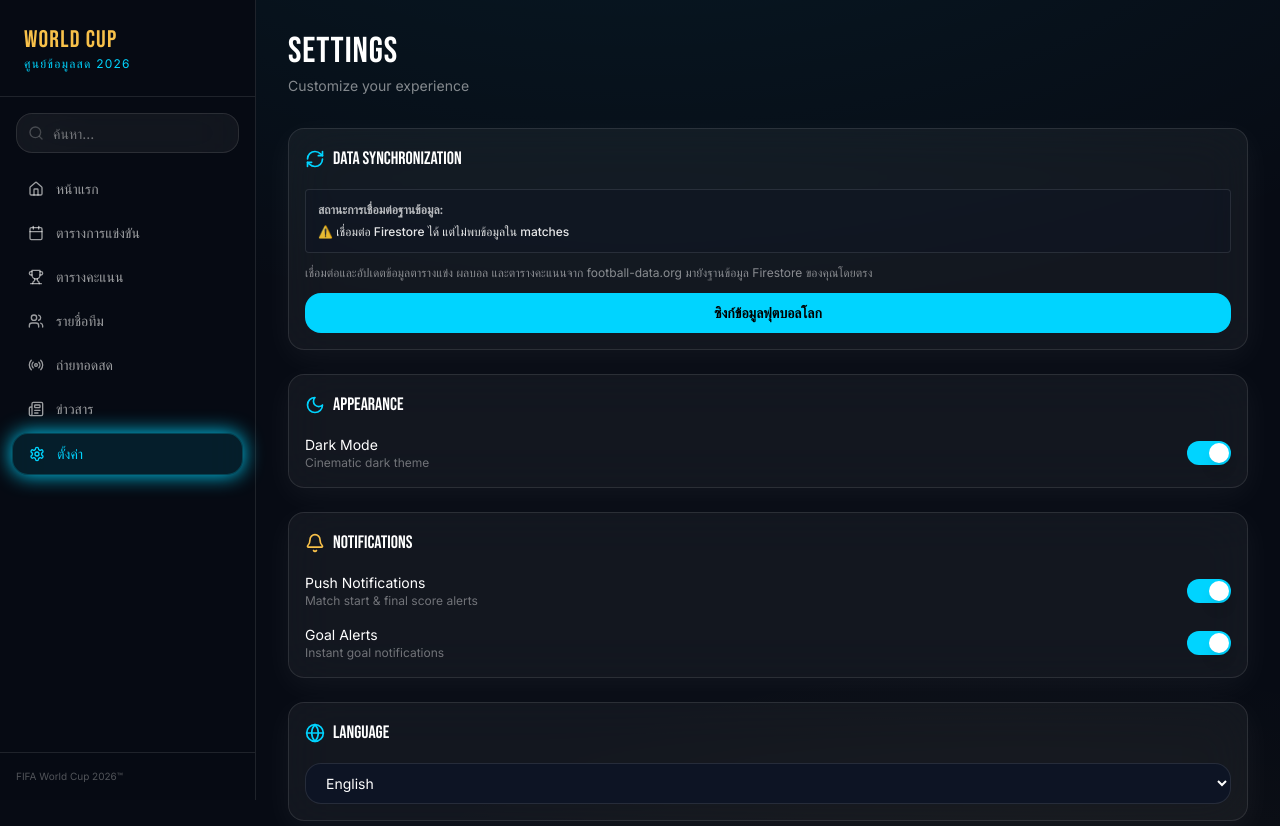
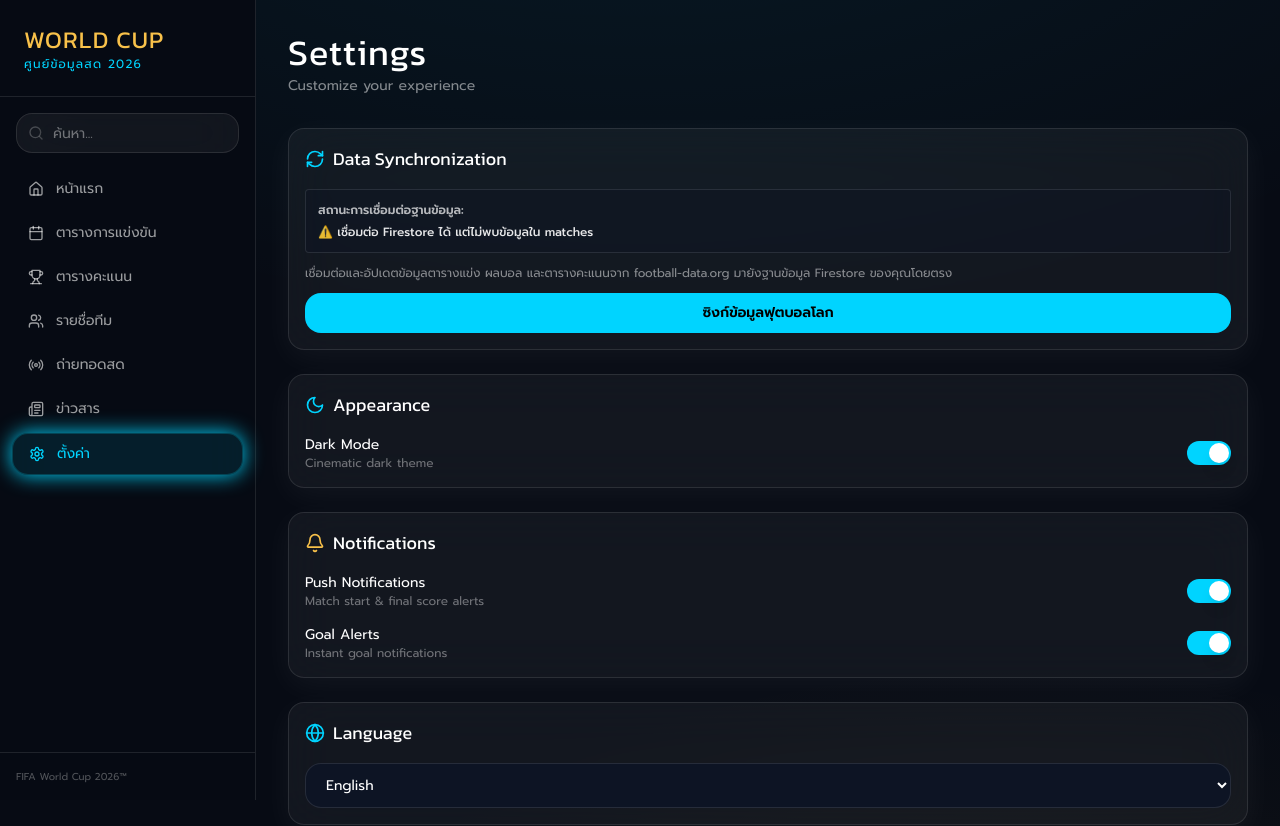
Before and after one commit to thanet789-pixel/wordcup2026, a Next.js app: page /settings in a window 1280 px wide. Shown: the top 826 px of the page. Built offline with nearby package versions, Linux system fonts and the light colour scheme; no server answers; the database is empty.

Commit message:
style: change main fonts to Kanit and Prompt with Thai subset support

```diff
--- a/src/app/layout.tsx
+++ b/src/app/layout.tsx
@@ -1,18 +1,19 @@
 import type { Metadata } from "next";
-import { Bebas_Neue, Inter } from "next/font/google";
+import { Kanit, Prompt } from "next/font/google";
 import { Sidebar } from "@/components/Sidebar";
 import { BottomNav } from "@/components/BottomNav";
 import "./globals.css";
 
-const bebas = Bebas_Neue({
-  weight: "400",
-  subsets: ["latin"],
-  variable: "--font-bebas",
+const kanit = Kanit({
+  weight: ["300", "400", "500", "600", "700"],
+  subsets: ["thai", "latin"],
+  variable: "--font-kanit",
 });
 
-const inter = Inter({
-  subsets: ["latin"],
-  variable: "--font-inter",
+const prompt = Prompt({
+  weight: ["300", "400", "500", "600", "700"],
+  subsets: ["thai", "latin"],
+  variable: "--font-prompt",
 });
 
 export const metadata: Metadata = {
@@ -26,7 +27,7 @@ export const metadata: Metadata = {
     title: "World Cup 2026 — Live Match Center",
     description: "Premium live match center for FIFA World Cup 2026",
     type: "website",
-    locale: "en_US",
+    locale: "th_TH",
   },
   twitter: {
     card: "summary_large_image",
@@ -37,8 +38,8 @@ export const metadata: Metadata = {
 
 export default function RootLayout({ children }: { children: React.ReactNode }) {
   return (
-    <html lang="en" className="dark">
-      <body className={`${bebas.variable} ${inter.variable} font-body`}>
+    <html lang="th" className="dark">
+      <body className={`${kanit.variable} ${prompt.variable} font-body`}>
         <Sidebar />
         <main className="min-h-screen pb-20 md:ml-64 md:pb-0">{children}</main>
         <BottomNav />
--- a/tailwind.config.ts
+++ b/tailwind.config.ts
@@ -32,8 +32,8 @@ const config: Config = {
         card: "16px",
       },
       fontFamily: {
-        heading: ["var(--font-bebas)", "sans-serif"],
-        body: ["var(--font-inter)", "sans-serif"],
+        heading: ["var(--font-kanit)", "sans-serif"],
+        body: ["var(--font-prompt)", "sans-serif"],
       },
       boxShadow: {
         neon: "0 0 20px rgba(0, 212, 255, 0.3)",
```
